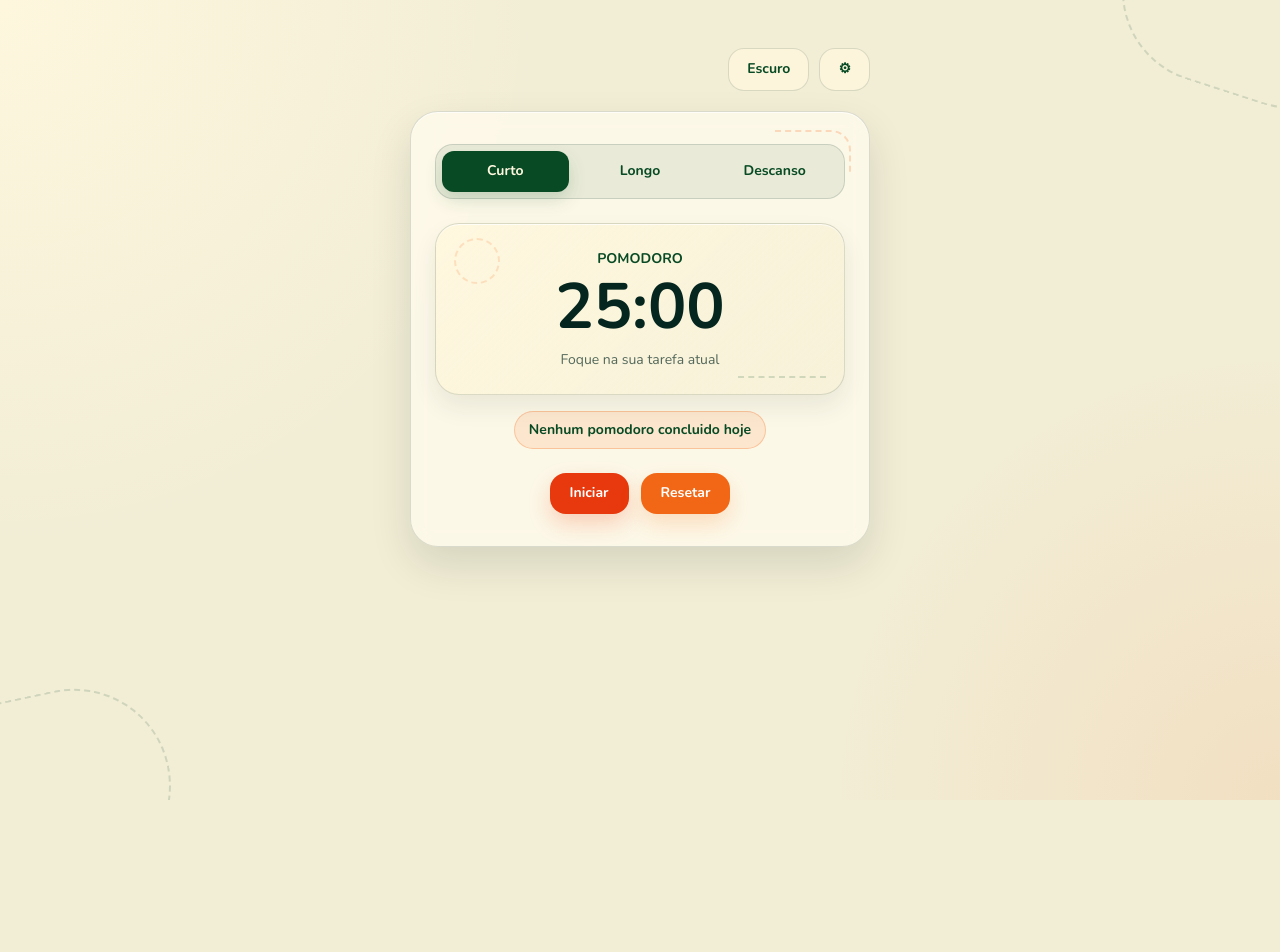
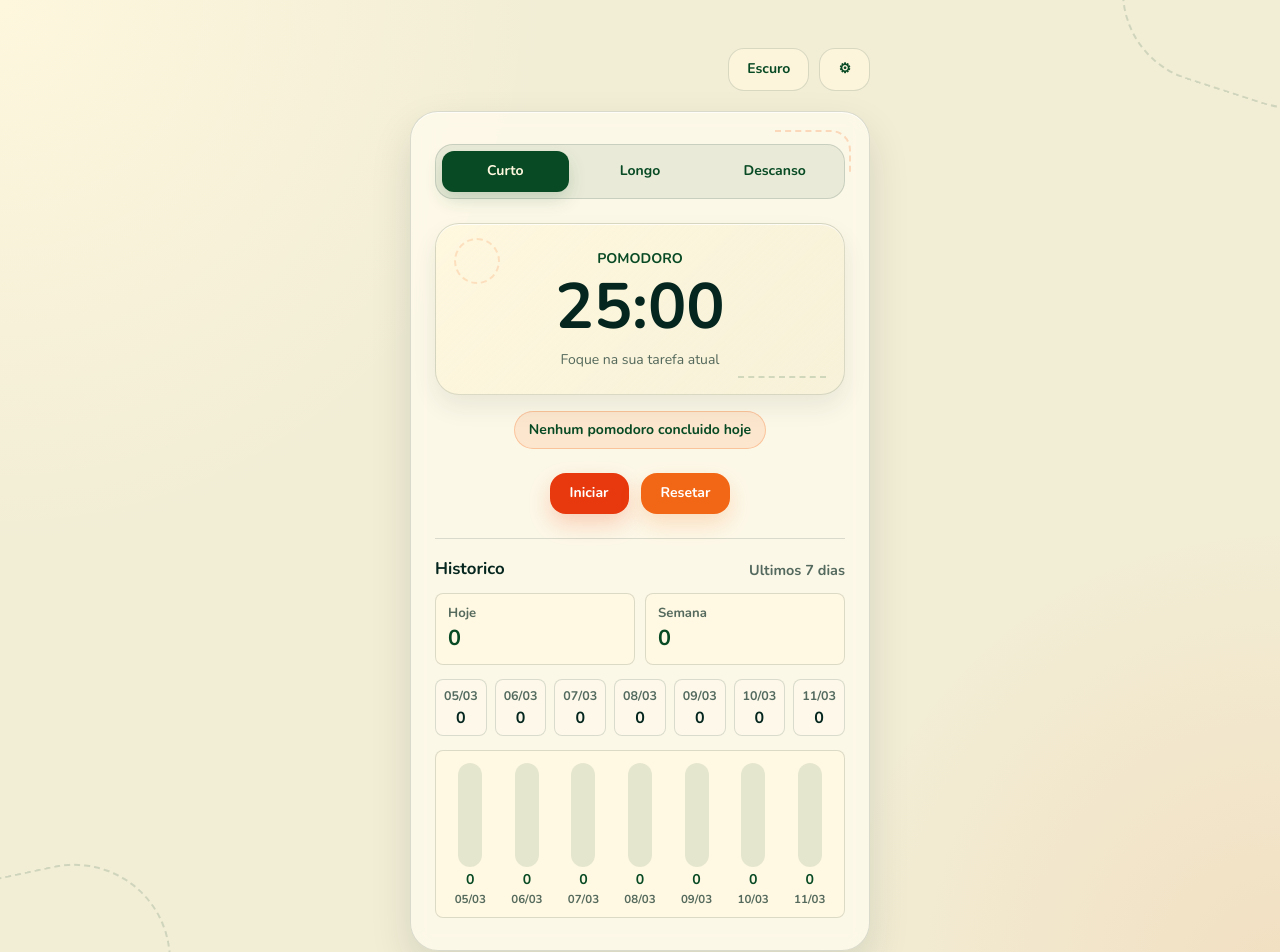
Before and after one commit to LuizOtavioTG/pomodoro-timer, an Angular app in the folder frontend/pomodoro-frontend/: page / in a window 1280 px wide. Shown: the top 952 px of the page. Before the commit the page ends 800 px from the top, so only its background shows below. Built offline with nearby package versions, Linux system fonts and the light colour scheme.

Commit message:
feat: add weekly pomodoro history bar chart

```diff
--- a/frontend/pomodoro-frontend/src/app/pomodoro-container/pomodoro-container.html
+++ b/frontend/pomodoro-frontend/src/app/pomodoro-container/pomodoro-container.html
@@ -39,6 +39,65 @@
       (toggleClicked)="onTimerToggleClicked()"
       (resetClicked)="onResetClicked()"
     ></app-timer-controls>
+
+    <section class="history-summary" aria-labelledby="history-summary-title">
+      <div class="history-heading">
+        <h2 id="history-summary-title">Historico</h2>
+        <p>Ultimos 7 dias</p>
+      </div>
+
+      <div class="history-totals">
+        <div class="history-total">
+          <span class="history-total-label">Hoje</span>
+          <strong>{{ completedPomodorosFromHistoryToday }}</strong>
+        </div>
+
+        <div class="history-total">
+          <span class="history-total-label">Semana</span>
+          <strong>{{ completedPomodorosThisWeek }}</strong>
+        </div>
+      </div>
+
+      <ul class="history-list" aria-label="Pomodoros concluidos por data">
+        @for (historyEntry of weeklyHistory; track historyEntry.date) {
+          <li class="history-list-item">
+            <span>{{ formatHistoryDate(historyEntry.date) }}</span>
+            <strong>{{ historyEntry.completedSessions }}</strong>
+          </li>
+        }
+      </ul>
+
+      <div
+        class="history-chart"
+        role="img"
+        aria-label="Grafico de pomodoros concluidos nos ultimos 7 dias"
+      >
+        @for (historyEntry of weeklyHistory; track historyEntry.date) {
+          <div
+            class="history-chart-item"
+            [attr.aria-label]="
+              formatHistoryDate(historyEntry.date)
+              + ': '
+              + historyEntry.completedSessions
+              + ' pomodoros concluidos'
+            "
+          >
+            <div class="history-bar-track">
+              <span
+                class="history-bar"
+                [style.height.%]="getHistoryBarHeight(historyEntry.completedSessions)"
+              ></span>
+            </div>
+            <span class="history-chart-value">
+              {{ historyEntry.completedSessions }}
+            </span>
+            <span class="history-chart-date">
+              {{ formatHistoryDate(historyEntry.date) }}
+            </span>
+          </div>
+        }
+      </div>
+    </section>
   </div>
 </div>
 
--- a/frontend/pomodoro-frontend/src/app/pomodoro-container/pomodoro-container.scss
+++ b/frontend/pomodoro-frontend/src/app/pomodoro-container/pomodoro-container.scss
@@ -132,6 +132,159 @@
   text-align: center;
 }
 
+.history-summary {
+  width: 100%;
+  border-top: 1px solid var(--color-border);
+  padding-top: 20px;
+}
+
+.history-heading {
+  display: flex;
+  align-items: flex-end;
+  justify-content: space-between;
+  gap: 16px;
+  margin-bottom: 14px;
+}
+
+.history-heading h2,
+.history-heading p {
+  margin: 0;
+}
+
+.history-heading h2 {
+  color: var(--color-deep-teal);
+  font-size: 1.05rem;
+  line-height: 1.2;
+}
+
+.history-heading p {
+  color: var(--color-muted);
+  font-size: 0.9rem;
+  font-weight: 700;
+  line-height: 1.2;
+}
+
+.history-totals {
+  display: grid;
+  grid-template-columns: repeat(2, minmax(0, 1fr));
+  gap: 10px;
+  margin-bottom: 14px;
+}
+
+.history-total {
+  border: 1px solid var(--color-border);
+  border-radius: 8px;
+  background: var(--color-subtle-surface);
+  padding: 12px;
+}
+
+.history-total-label {
+  display: block;
+  color: var(--color-muted);
+  font-size: 0.82rem;
+  font-weight: 700;
+  line-height: 1.2;
+  margin-bottom: 6px;
+}
+
+.history-total strong {
+  color: var(--color-secondary);
+  font-size: 1.35rem;
+  line-height: 1;
+}
+
+.history-list {
+  display: grid;
+  grid-template-columns: repeat(7, minmax(0, 1fr));
+  gap: 8px;
+  list-style: none;
+  margin: 0 0 14px;
+  padding: 0;
+}
+
+.history-list-item {
+  min-width: 0;
+  border: 1px solid var(--color-border);
+  border-radius: 8px;
+  background: rgba(255, 255, 255, 0.06);
+  padding: 9px 6px;
+  text-align: center;
+}
+
+.history-list-item span,
+.history-list-item strong {
+  display: block;
+}
+
+.history-list-item span {
+  color: var(--color-muted);
+  font-size: 0.78rem;
+  font-weight: 700;
+  line-height: 1.2;
+  margin-bottom: 6px;
+}
+
+.history-list-item strong {
+  color: var(--color-deep-teal);
+  font-size: 1rem;
+  line-height: 1;
+}
+
+.history-chart {
+  display: grid;
+  grid-template-columns: repeat(7, minmax(0, 1fr));
+  align-items: end;
+  gap: 8px;
+  min-height: 158px;
+  border: 1px solid var(--color-border);
+  border-radius: 8px;
+  background: var(--color-subtle-surface);
+  padding: 12px 10px 10px;
+}
+
+.history-chart-item {
+  min-width: 0;
+  display: grid;
+  grid-template-rows: 104px auto auto;
+  gap: 6px;
+  align-items: end;
+  justify-items: center;
+}
+
+.history-bar-track {
+  width: 100%;
+  max-width: 24px;
+  height: 104px;
+  display: flex;
+  align-items: flex-end;
+  border-radius: 999px;
+  background: rgba(4, 74, 36, 0.1);
+  overflow: hidden;
+}
+
+.history-bar {
+  display: block;
+  width: 100%;
+  min-height: 0;
+  border-radius: 999px 999px 0 0;
+  background: linear-gradient(180deg, var(--color-accent), var(--color-primary));
+  transition: height 0.2s ease;
+}
+
+.history-chart-value {
+  color: var(--color-secondary);
+  font-size: 0.88rem;
+  font-weight: 800;
+  line-height: 1;
+}
+
+.history-chart-date {
+  color: var(--color-muted);
+  font-size: 0.72rem;
+  font-weight: 700;
+  line-height: 1.2;
+}
+
 .settings-button,
 .theme-button,
 .modal-action-button {
@@ -225,4 +378,27 @@
   .theme-button {
     width: 100%;
   }
+
+  .history-heading {
+    align-items: flex-start;
+    flex-direction: column;
+    gap: 4px;
+  }
+
+  .history-list {
+    grid-template-columns: repeat(4, minmax(0, 1fr));
+  }
+
+  .history-chart {
+    gap: 6px;
+    padding-inline: 8px;
+  }
+
+  .history-chart-item {
+    grid-template-rows: 88px auto auto;
+  }
+
+  .history-bar-track {
+    height: 88px;
+  }
 }
--- a/frontend/pomodoro-frontend/src/app/pomodoro-container/pomodoro-container.ts
+++ b/frontend/pomodoro-frontend/src/app/pomodoro-container/pomodoro-container.ts
@@ -24,6 +24,10 @@ import {
   PomodoroSessionCompletion,
   PomodoroTimerService,
 } from '../services/pomodoro-timer';
+import {
+  PomodoroDailyHistoryEntry,
+  PomodoroHistoryService,
+} from '../services/pomodoro-history';
 import { PomodoroSoundNotificationService } from '../services/pomodoro-sound-notification';
 import { ModalComponent } from '../shared/modal/modal';
 import { SettingsFormComponent } from './settings-form/settings-form';
@@ -49,6 +53,7 @@ export class PomodoroContainer implements OnDestroy {
   private readonly destroyRef = inject(DestroyRef);
   private readonly document = inject(DOCUMENT);
   private readonly soundNotification = inject(PomodoroSoundNotificationService);
+  private readonly pomodoroHistory = inject(PomodoroHistoryService);
   private readonly browserNotification =
     inject(PomodoroBrowserNotificationService);
   private readonly originalDocumentTitle = this.document.title;
@@ -57,6 +62,8 @@ export class PomodoroContainer implements OnDestroy {
 
   isSettingsModalOpen = false;
   isDarkMode = this.loadThemePreference() === 'dark';
+  weeklyHistory: PomodoroDailyHistoryEntry[] =
+    this.pomodoroHistory.getWeeklyHistory();
   settingsForm: PomodoroSettings = this.createSettingsSnapshot();
   browserNotificationPermissionStatus: BrowserNotificationPermissionStatus =
     this.browserNotification.getPermissionStatus();
@@ -70,6 +77,7 @@ export class PomodoroContainer implements OnDestroy {
     this.pomodoroTimer.sessionCompleted$
       .pipe(takeUntilDestroyed(this.destroyRef))
       .subscribe((sessionCompletion) => {
+        this.refreshHistory();
         this.playSessionEndSound();
         this.showSessionEndBrowserNotification(sessionCompletion);
       });
@@ -94,6 +102,44 @@ export class PomodoroContainer implements OnDestroy {
     }
 
     return `${completedPomodoros} pomodoros concluidos hoje`;
+  }
+
+  get completedPomodorosThisWeek(): number {
+    return this.weeklyHistory.reduce(
+      (total, historyEntry) => total + historyEntry.completedSessions,
+      0
+    );
+  }
+
+  get completedPomodorosFromHistoryToday(): number {
+    const today = this.getTodayDateString();
+
+    return this.weeklyHistory.find((entry) => entry.date === today)
+      ?.completedSessions ?? 0;
+  }
+
+  get maxCompletedPomodorosInWeek(): number {
+    return Math.max(
+      ...this.weeklyHistory.map((entry) => entry.completedSessions),
+      0
+    );
+  }
+
+  formatHistoryDate(date: string): string {
+    const [, month, day] = date.split('-');
+
+    return `${day}/${month}`;
+  }
+
+  getHistoryBarHeight(completedSessions: number): number {
+    if (completedSessions === 0 || this.maxCompletedPomodorosInWeek === 0) {
+      return 0;
+    }
+
+    return Math.max(
+      18,
+      Math.round((completedSessions / this.maxCompletedPomodorosInWeek) * 100)
+    );
   }
 
   onSessionSelected(sessionType: PomodoroSessionType): void {
@@ -193,6 +239,10 @@ export class PomodoroContainer implements OnDestroy {
 
   private createSettingsSnapshot(): PomodoroSettings {
     return { ...this.pomodoroConfig.getSettings() };
+  }
+
+  private refreshHistory(): void {
+    this.weeklyHistory = this.pomodoroHistory.getWeeklyHistory();
   }
 
   private updateDocumentTitle(): void {
@@ -321,4 +371,13 @@ export class PomodoroContainer implements OnDestroy {
   private saveThemePreference(theme: PomodoroTheme): void {
     localStorage.setItem(THEME_STORAGE_KEY, theme);
   }
+
+  private getTodayDateString(): string {
+    const today = new Date();
+    const year = today.getFullYear();
+    const month = String(today.getMonth() + 1).padStart(2, '0');
+    const day = String(today.getDate()).padStart(2, '0');
+
+    return `${year}-${month}-${day}`;
+  }
 }
```
Also changed, not shown: 1 other file (tests, documents, lock files or other folders).
